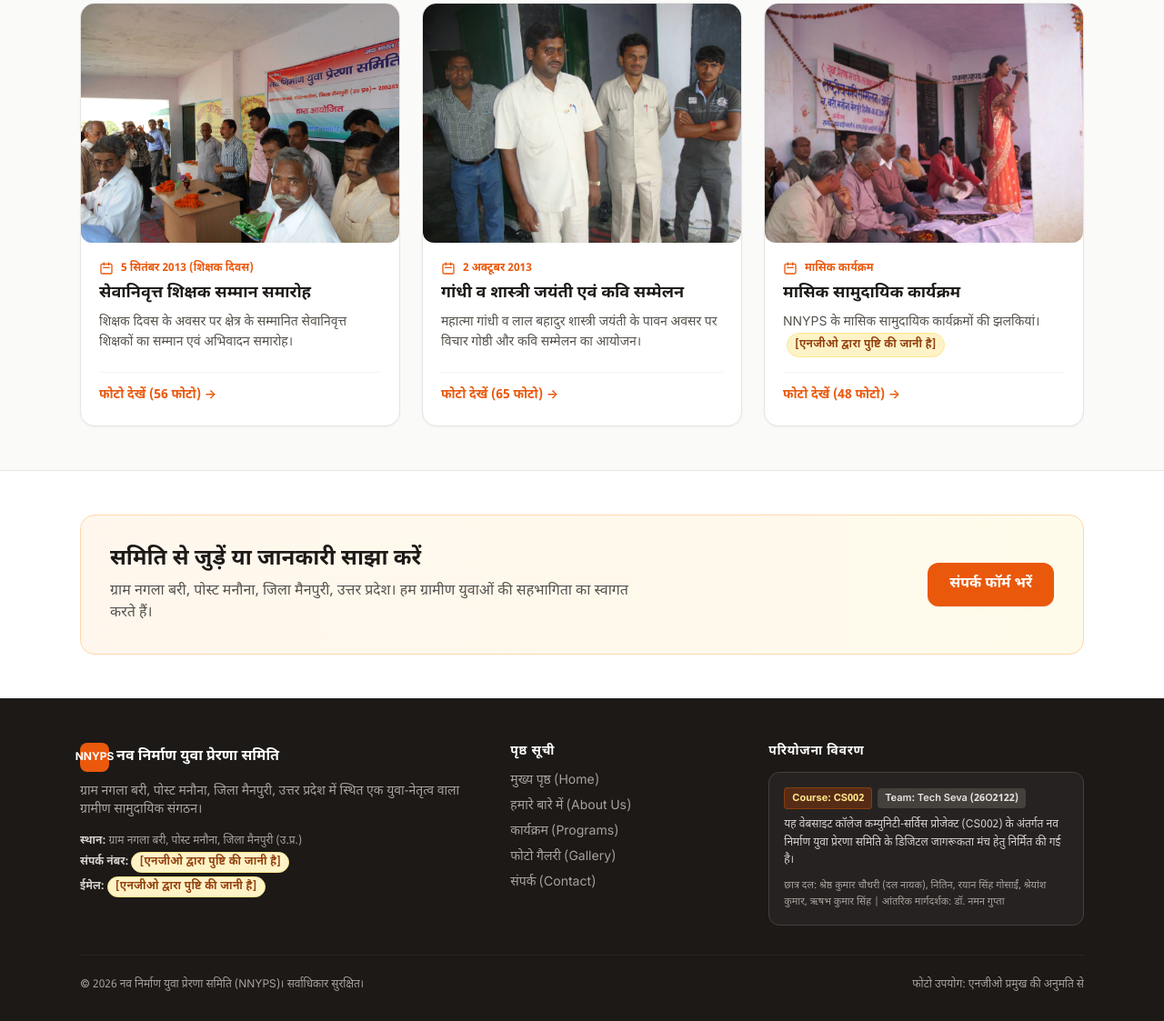
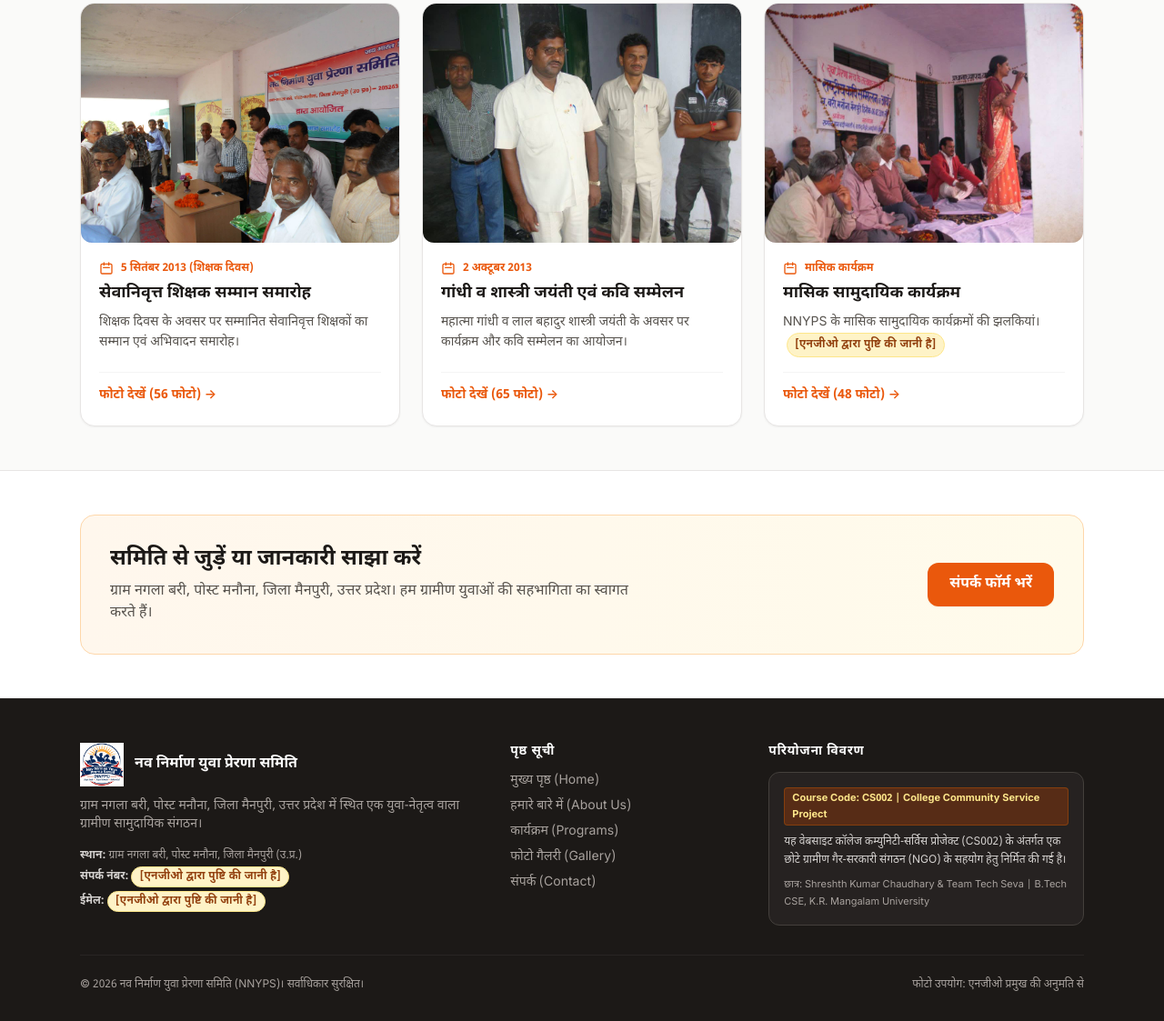
Before and after one commit to shreshthkchaudhary/Navnirman-Yuva-Prerna-Samiti--NNYPS-, a plain HTML site: page index.html in a window 1280 px wide. Shown: the part 1005-2128 px from the top of the page at 91% size. Drawn offline with nearby package versions, Linux system fonts and the light colour scheme.

Commit message:
Add official logo, favicons, Vercel OG image links, and refined wording

```diff
--- a/index.html
+++ b/index.html
@@ -6,11 +6,15 @@
   <title>नव निर्माण युवा प्रेरणा समिति (NNYPS) | Nav Nirman Yuva Prerna Samiti</title>
   <meta name="description" content="नव निर्माण युवा प्रेरणा समिति (NNYPS) - ग्राम नगला बरी, मैनपुरी, उत्तर प्रदेश में स्थित एक युवा-नेतृत्व वाला ग्रामीण सामुदायिक संगठन।">
 
+  <!-- Favicon -->
+  <link rel="icon" type="image/png" sizes="32x32" href="assets/images/logo/favicon-32.png">
+  <link rel="apple-touch-icon" href="assets/images/logo/apple-touch-icon.png">
+
   <!-- Open Graph Meta Tags -->
   <meta property="og:title" content="नव निर्माण युवा प्रेरणा समिति (NNYPS) | Mainpuri, UP">
   <meta property="og:description" content="A youth-led rural community organisation in Village Nagla Bari, Post Manauna, District Mainpuri, Uttar Pradesh.">
   <meta property="og:type" content="website">
-  <meta property="og:image" content="assets/images/general/general-01.jpg">
+  <meta property="og:image" content="https://navnirmanyuvaprernasamiti-nnyps.vercel.app/assets/images/general/general-01.jpg">
 
   <!-- Google Fonts: Noto Sans Devanagari & Inter -->
   <link rel="preconnect" href="https://fonts.googleapis.com">
@@ -50,9 +54,13 @@
 
         <!-- Brand / Logo Link -->
         <a href="index.html" class="flex items-center gap-3 focus:outline-none focus:ring-2 focus:ring-brand-600 rounded-lg p-1" aria-label="NNYPS Home">
-          <div class="w-12 h-12 rounded-xl bg-gradient-to-br from-brand-600 to-amber-500 text-white flex items-center justify-center font-bold text-lg shadow-md flex-shrink-0">
-            <span>NNYPS</span>
-          </div>
+          <img src="assets/images/logo/logo-icon.png"
+               alt="नव निर्माण युवा प्रेरणा समिति का लोगो"
+               data-hi-alt="नव निर्माण युवा प्रेरणा समिति का लोगो"
+               data-en-alt="NNYPS logo"
+               width="48"
+               height="48"
+               class="w-12 h-12 object-contain flex-shrink-0">
           <div class="flex flex-col">
             <span class="font-bold text-stone-900 text-base sm:text-lg leading-tight"
                   data-hi="नव निर्माण युवा प्रेरणा समिति"
@@ -330,9 +338,9 @@
                 सेवानिवृत्त शिक्षक सम्मान समारोह
               </h3>
               <p class="text-sm text-stone-600 leading-relaxed mb-4 flex-grow"
-                 data-hi="शिक्षक दिवस के अवसर पर क्षेत्र के सम्मानित सेवानिवृत्त शिक्षकों का सम्मान एवं अभिवादन समारोह।"
-                 data-en="Felicitation ceremony honouring retired teachers of the area on the occasion of Teachers' Day.">
-                शिक्षक दिवस के अवसर पर क्षेत्र के सम्मानित सेवानिवृत्त शिक्षकों का सम्मान एवं अभिवादन समारोह।
+                 data-hi="शिक्षक दिवस के अवसर पर सम्मानित सेवानिवृत्त शिक्षकों का सम्मान एवं अभिवादन समारोह।"
+                 data-en="Felicitation ceremony honouring respected retired teachers on the occasion of Teachers' Day.">
+                शिक्षक दिवस के अवसर पर सम्मानित सेवानिवृत्त शिक्षकों का सम्मान एवं अभिवादन समारोह।
               </p>
               <div class="pt-3 border-t border-stone-100">
                 <a href="gallery.html#teachers-day-2013" class="text-sm font-semibold text-brand-600 hover:text-brand-700 inline-flex items-center gap-1.5"
@@ -369,9 +377,9 @@
                 गांधी व शास्त्री जयंती एवं कवि सम्मेलन
               </h3>
               <p class="text-sm text-stone-600 leading-relaxed mb-4 flex-grow"
-                 data-hi="महात्मा गांधी व लाल बहादुर शास्त्री जयंती के पावन अवसर पर विचार गोष्ठी और कवि सम्मेलन का आयोजन।"
-                 data-en="Commemorative programme and poetry gathering on the occasion of Gandhi and Shastri Jayanti.">
-                महात्मा गांधी व लाल बहादुर शास्त्री जयंती के पावन अवसर पर विचार गोष्ठी और कवि सम्मेलन का आयोजन।
+                 data-hi="महात्मा गांधी व लाल बहादुर शास्त्री जयंती के अवसर पर कार्यक्रम और कवि सम्मेलन का आयोजन।"
+                 data-en="Programme and poetry gathering on the occasion of Mahatma Gandhi and Lal Bahadur Shastri Jayanti.">
+                महात्मा गांधी व लाल बहादुर शास्त्री जयंती के अवसर पर कार्यक्रम और कवि सम्मेलन का आयोजन।
               </p>
               <div class="pt-3 border-t border-stone-100">
                 <a href="gallery.html#gandhi-shastri-jayanti-2013" class="text-sm font-semibold text-brand-600 hover:text-brand-700 inline-flex items-center gap-1.5"
@@ -471,10 +479,14 @@
 
         <!-- NGO Info Column -->
         <div class="md:col-span-5 space-y-3">
-          <div class="flex items-center gap-2">
-            <div class="w-8 h-8 rounded-lg bg-brand-600 text-white flex items-center justify-center font-bold text-xs">
-              NNYPS
-            </div>
+          <div class="flex items-center gap-3">
+            <img src="assets/images/logo/logo-icon.png"
+                 alt="नव निर्माण युवा प्रेरणा समिति का लोगो"
+                 data-hi-alt="नव निर्माण युवा प्रेरणा समिति का लोगो"
+                 data-en-alt="NNYPS logo"
+                 width="48"
+                 height="48"
+                 class="w-12 h-12 object-contain flex-shrink-0">
             <span class="font-bold text-white text-base"
                   data-hi="नव निर्माण युवा प्रेरणा समिति"
                   data-en="Nav Nirman Yuva Prerna Samiti">
@@ -558,23 +570,18 @@
             परियोजना विवरण
           </h4>
           <div class="p-4 rounded-xl bg-stone-800/80 border border-stone-700 space-y-2">
-            <div class="flex flex-wrap items-center gap-1.5">
-              <span class="inline-block px-2 py-0.5 rounded text-[11px] font-bold bg-amber-900/60 text-amber-200 border border-amber-700/50">
-                Course: CS002
-              </span>
-              <span class="inline-block px-2 py-0.5 rounded text-[11px] font-semibold bg-stone-700 text-stone-200">
-                Team: Tech Seva (26O2122)
-              </span>
-            </div>
+            <span class="inline-block px-2 py-0.5 rounded text-[11px] font-bold bg-amber-900/60 text-amber-200 border border-amber-700/50">
+              Course Code: CS002 | College Community Service Project
+            </span>
             <p class="text-xs text-stone-300 leading-relaxed"
-               data-hi="यह वेबसाइट कॉलेज कम्युनिटी-सर्विस प्रोजेक्ट (CS002) के अंतर्गत नव निर्माण युवा प्रेरणा समिति के डिजिटल जागरूकता मंच हेतु निर्मित की गई है।"
-               data-en="Developed under College Community Service Project (CS002) as a Digital Awareness Platform for Nav Nirman Yuva Prerna Samiti.">
-              यह वेबसाइट कॉलेज कम्युनिटी-सर्विस प्रोजेक्ट (CS002) के अंतर्गत नव निर्माण युवा प्रेरणा समिति के डिजिटल जागरूकता मंच हेतु निर्मित की गई है।
+               data-hi="यह वेबसाइट कॉलेज कम्युनिटी-सर्विस प्रोजेक्ट (CS002) के अंतर्गत एक छोटे ग्रामीण गैर-सरकारी संगठन (NGO) के सहयोग हेतु निर्मित की गई है।"
+               data-en="This website was developed as part of a college community-service project (CS002) to support a local rural NGO.">
+              यह वेबसाइट कॉलेज कम्युनिटी-सर्विस प्रोजेक्ट (CS002) के अंतर्गत एक छोटे ग्रामीण गैर-सरकारी संगठन (NGO) के सहयोग हेतु निर्मित की गई है।
             </p>
             <p class="text-[11px] text-stone-400"
-               data-hi="छात्र दल: श्रेष्ठ कुमार चौधरी (दल नायक), नितिन, रयान सिंह गोसाईं, श्रेयांश कुमार, ऋषभ कुमार सिंह | आंतरिक मार्गदर्शक: डॉ. नमन गुप्ता"
-               data-en="Student Team: Shreshth Kumar Chaudhary (Lead), Nitin, Ryan Singh Gosain, Shreyansh Kumar, Rishabh Kumar Singh | Mentor: Dr. Naman Gupta">
-              छात्र दल: श्रेष्ठ कुमार चौधरी (दल नायक), नितिन, रयान सिंह गोसाईं, श्रेयांश कुमार, ऋषभ कुमार सिंह | आंतरिक मार्गदर्शक: डॉ. नमन गुप्ता
+               data-hi="छात्र: Shreshth Kumar Chaudhary & Team Tech Seva | B.Tech CSE, K.R. Mangalam University"
+               data-en="Student: Shreshth Kumar Chaudhary & Team Tech Seva | B.Tech CSE, K.R. Mangalam University">
+              छात्र: Shreshth Kumar Chaudhary & Team Tech Seva | B.Tech CSE, K.R. Mangalam University
             </p>
           </div>
         </div>
```
Also changed, not shown: about.html (+35 -20 lines), contact.html (+29 -22 lines), gallery.html (+29 -22 lines), programs.html (+35 -28 lines), 1 other file.
